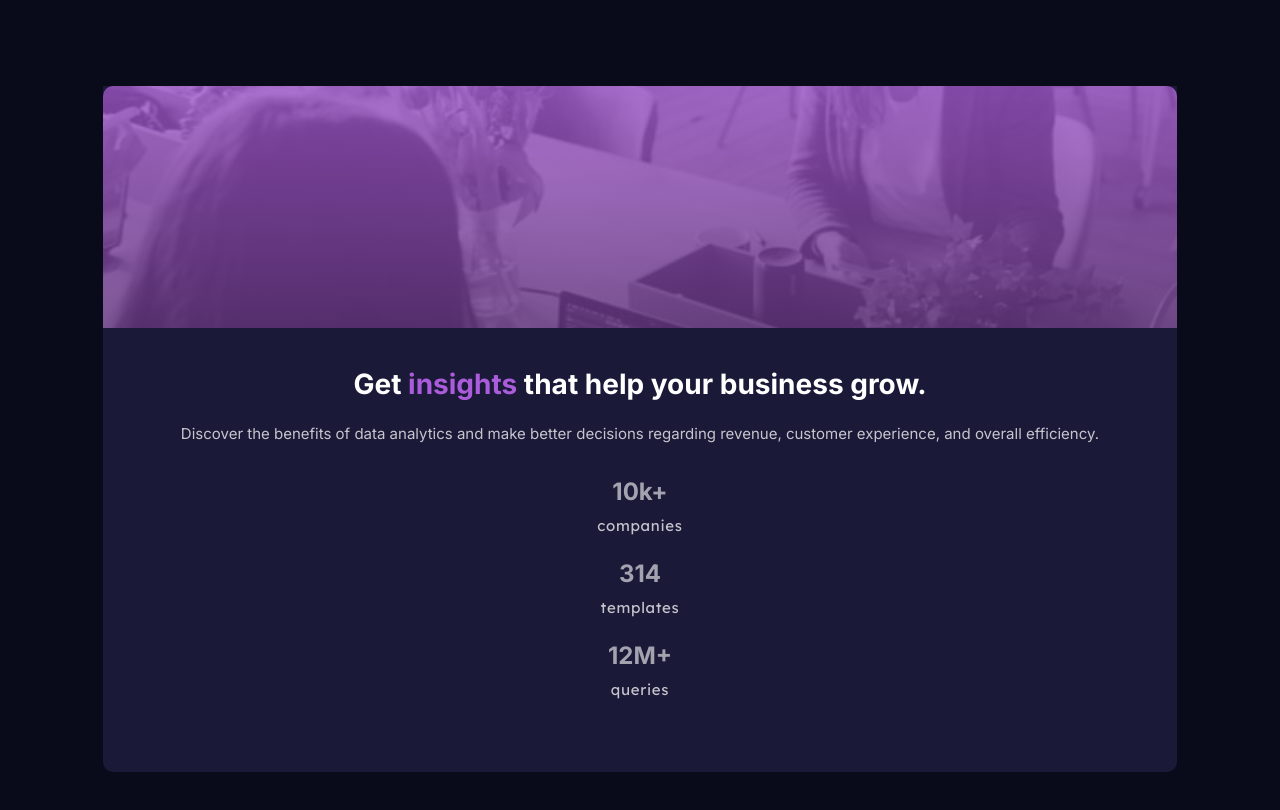
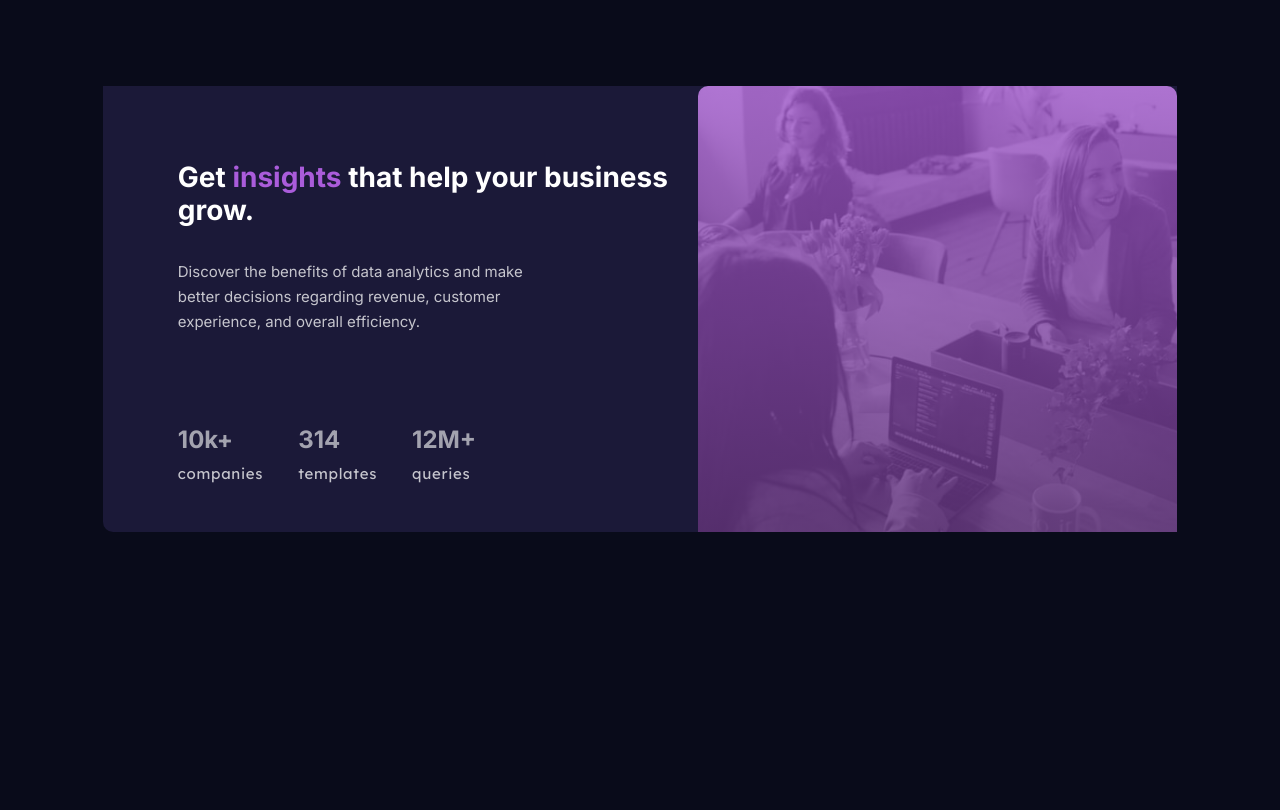
Before and after one commit to Mrbanano/Stats.preview.card.component, a plain HTML site: page index.html in a window 1280 px wide. Drawn offline with Linux system fonts and the light colour scheme.

Commit message:
:art:  desktop desing

```diff
--- a/css/styles.css
+++ b/css/styles.css
@@ -66,6 +66,8 @@ body{
     padding: 0 35px;
     font: var(--BodyMobile);
     color: var(--Slightlytransparent);
+    max-width: 360px;
+    margin: 0 auto;
 }
 
 .stats{
@@ -86,3 +88,51 @@ body{
     letter-spacing: 0.7px;
     margin-block-end: 30px;
 }
+
+/* Small devices (portrait tablets and large phones, 600px and up) */
+@media only screen and (min-width: 600px) {
+    .stats{
+        display: flex;
+        flex-direction: row;
+        justify-content: center;
+    }
+}
+
+/* Large devices (laptops/desktops, 992px and up) */
+@media only screen and (min-width: 992px) {
+    .Main{
+        display: flex;
+        flex-direction: row;
+        max-width: 1110px;
+        max-height: 452px;
+    }
+    .Main-text{
+        order: -1;
+        text-align: left;
+    }
+    .Main-text h1{
+        margin-inline-start: 75px;
+        margin-block-start: 75px;
+        padding-left: 0;
+    }
+    .Main-text .description{
+        padding-left: 0;
+        margin: 32px 0px 80px 75px;
+    }
+    .Main-image{
+        width: 539px;
+        height: 446px;
+        margin-right: 0;
+    }
+    .stats{
+        justify-content:flex-start;
+        margin: 0 0 0 75px;
+        text-align: left;
+        padding: 0;
+    }
+
+    .stat p{
+        margin-block-start: 15px;
+        padding-left: 0;
+    }
+}
--- a/index.html
+++ b/index.html
@@ -24,7 +24,7 @@
       </div>
       <div class="Main-text">
       <h1>Get <span>insights</span> that help your business grow.</h1>
-        <p>
+        <p class="description">
           Discover the benefits of data analytics and make better decisions
           regarding revenue, customer experience, and overall efficiency.
         </p>
```
